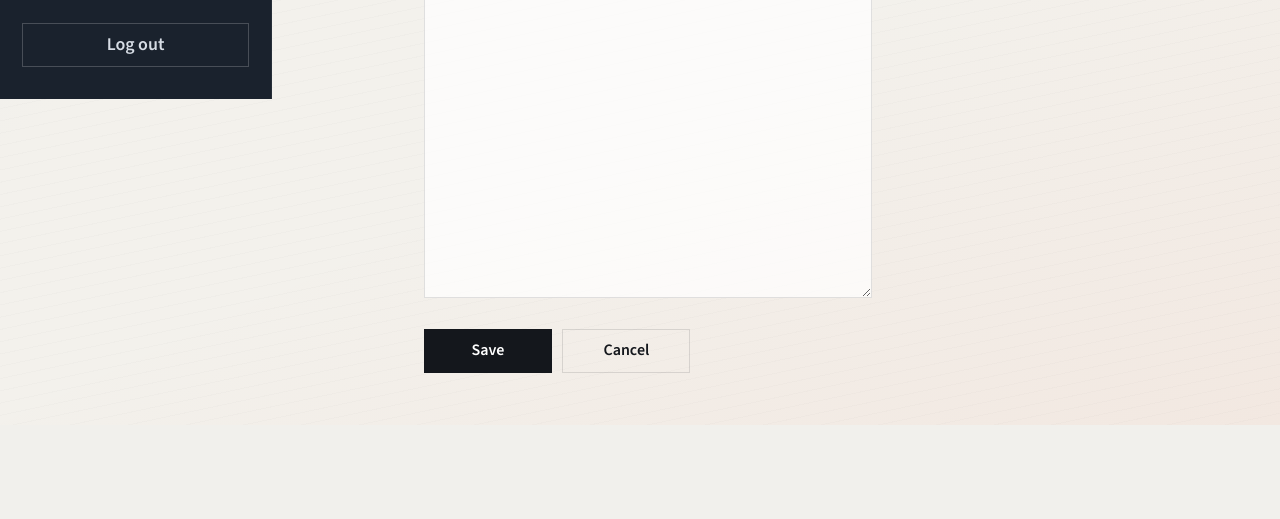
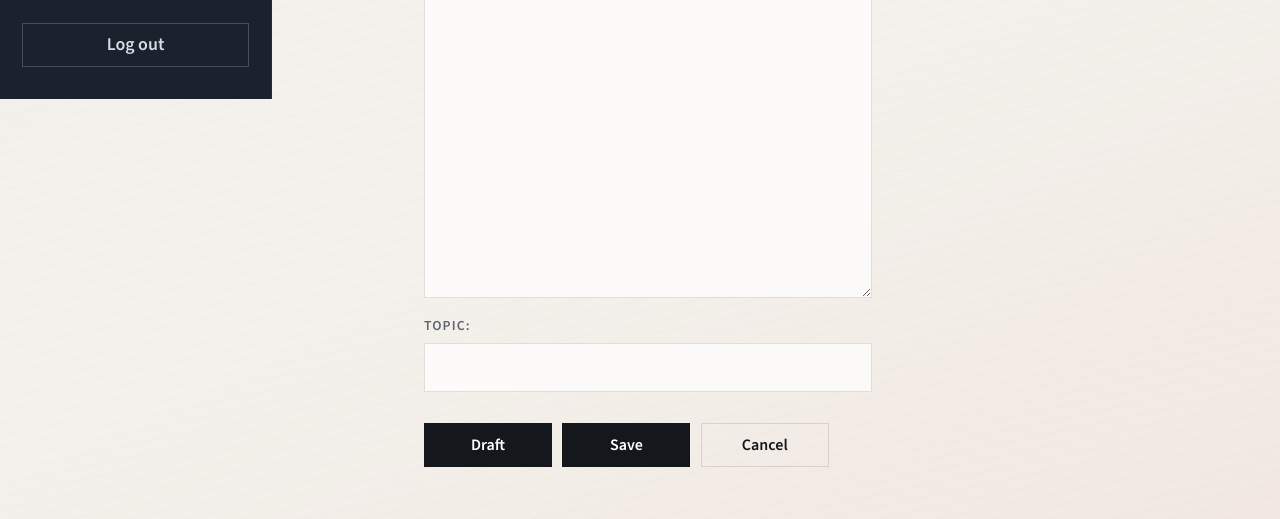
Before and after one commit to midetc/rehearse, a Django app: page /cards/create/ in a window 1280 px wide. Shown: the part 701-1220 px from the top of the page. Before the commit the page ends 1126 px from the top, so only its background shows below. Run offline with Django 5.2, Linux system fonts and the light colour scheme; a user stored in the database is signed in; data comes from the database, SQL or seed files in the repository; tables that the repository leaves empty hold one stand-in row (values such as "Sample post"); some libraries are stand-ins or nearby versions.

Commit message:
feat: add draft action to card creation form

```diff
--- a/hub/forms.py
+++ b/hub/forms.py
@@ -1,5 +1,15 @@
-from django.forms import Form, CharField
+from django.forms import CharField, Form, ModelForm
+
+from hub.models import Card
 
 
 class CardQuestionSearchForm(Form):
     question = CharField(max_length=255, required=False)
+
+
+class CardForm(ModelForm):
+    topic = CharField(max_length=200, required=False)
+
+    class Meta:
+        model = Card
+        fields = ["level", "category", "question", "answer"]
--- a/hub/views.py
+++ b/hub/views.py
@@ -11,8 +11,9 @@ from django.views.generic import ListView, DetailView, CreateView, UpdateView, \
     DeleteView
 
 from hub.catalog_seed import ICON_LABELS
+from hub.draft import draft_card
 from hub.filters import CardFilter
-from hub.forms import CardQuestionSearchForm
+from hub.forms import CardForm, CardQuestionSearchForm
 from hub.models import Card, CardTemplate, Category, Collection
 
 
@@ -159,8 +160,47 @@ class CardDetailView(LoginRequiredMixin, ActiveCollectionRequiredMixin, DetailVi
 
 class CardCreateView(LoginRequiredMixin, ActiveCollectionRequiredMixin, CreateView):
     model = Card
-    fields = ["level", "category", "question", "answer"]
+    form_class = CardForm
     success_url = reverse_lazy("hub:card-list")
+
+    def post(self, request, *args, **kwargs):
+        if "draft" not in request.POST:
+            return super().post(request, *args, **kwargs)
+
+        self.object = None
+        topic = request.POST.get("topic", "").strip()
+        initial = {
+            "topic": topic,
+            "level": request.POST.get("level"),
+            "category": request.POST.get("category"),
+            "question": request.POST.get("question", ""),
+            "answer": request.POST.get("answer", ""),
+        }
+        failed = False
+        if topic:
+            try:
+                generated = draft_card(topic)
+                question = str(generated["question"]).strip()
+                answer = str(generated["answer"]).strip()
+                if not question or not answer:
+                    failed = True
+                else:
+                    initial["question"] = question
+                    initial["answer"] = answer
+            except Exception:
+                failed = True
+
+        form = CardForm(initial=initial)
+        form.fields["category"].queryset = Category.objects.filter(
+            collection_id=request.user.active_collection_id
+        )
+        if not topic or failed:
+            form.cleaned_data = {}
+        if not topic:
+            form.add_error("topic", "Write a topic.")
+        elif failed:
+            form.add_error(None, "Could not draft a card. Try again.")
+        return self.render_to_response(self.get_context_data(form=form))
 
     def form_valid(self, form):
         form.instance.owner = self.request.user
--- a/templates/hub/card_form.html
+++ b/templates/hub/card_form.html
@@ -9,6 +9,9 @@
     {% csrf_token %}
     {{ form.as_p }}
     <div class="actions-row">
+      {% if not object %}
+        <button type="submit" name="draft" value="1" formnovalidate>Draft</button>
+      {% endif %}
       <button type="submit">Save</button>
       <a class="btn-ghost" href="{% url 'hub:card-list' %}">Cancel</a>
     </div>
```
